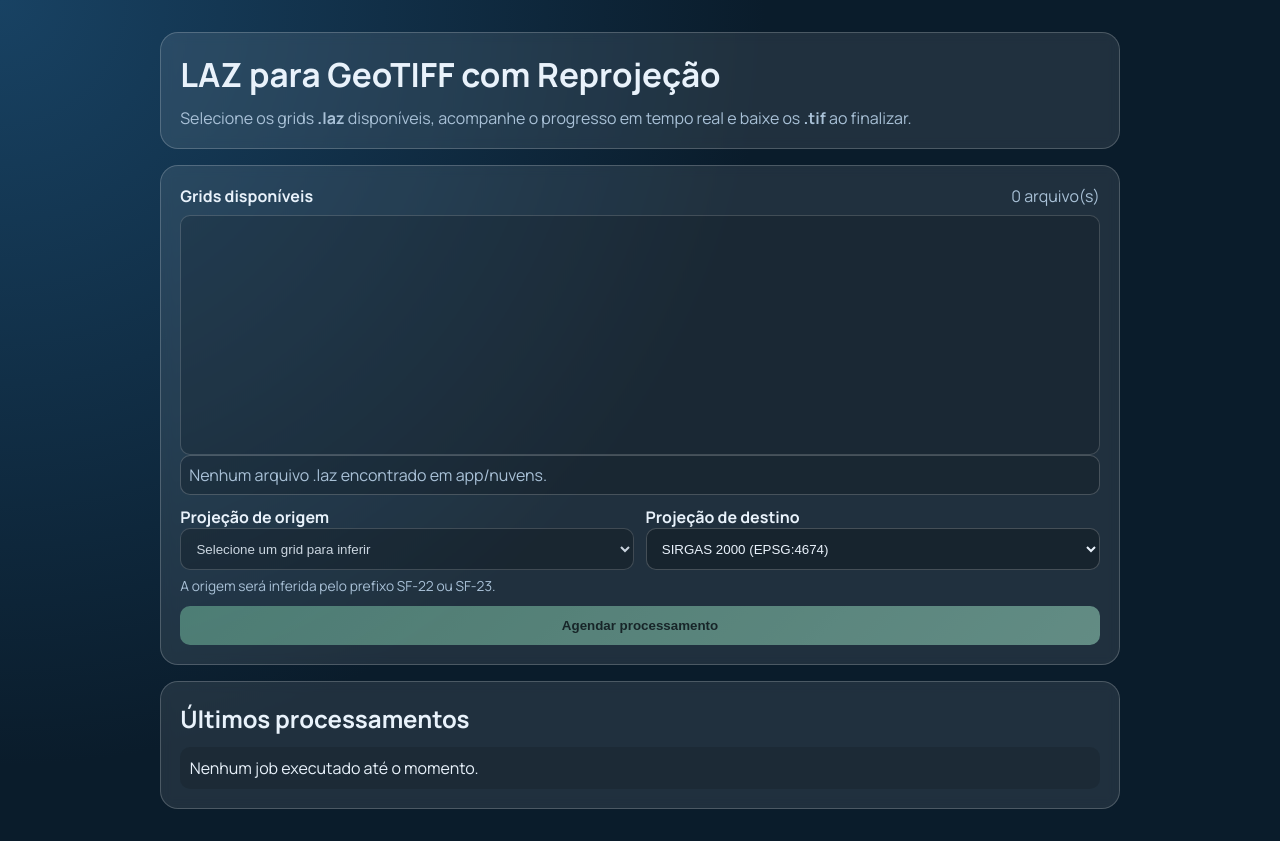
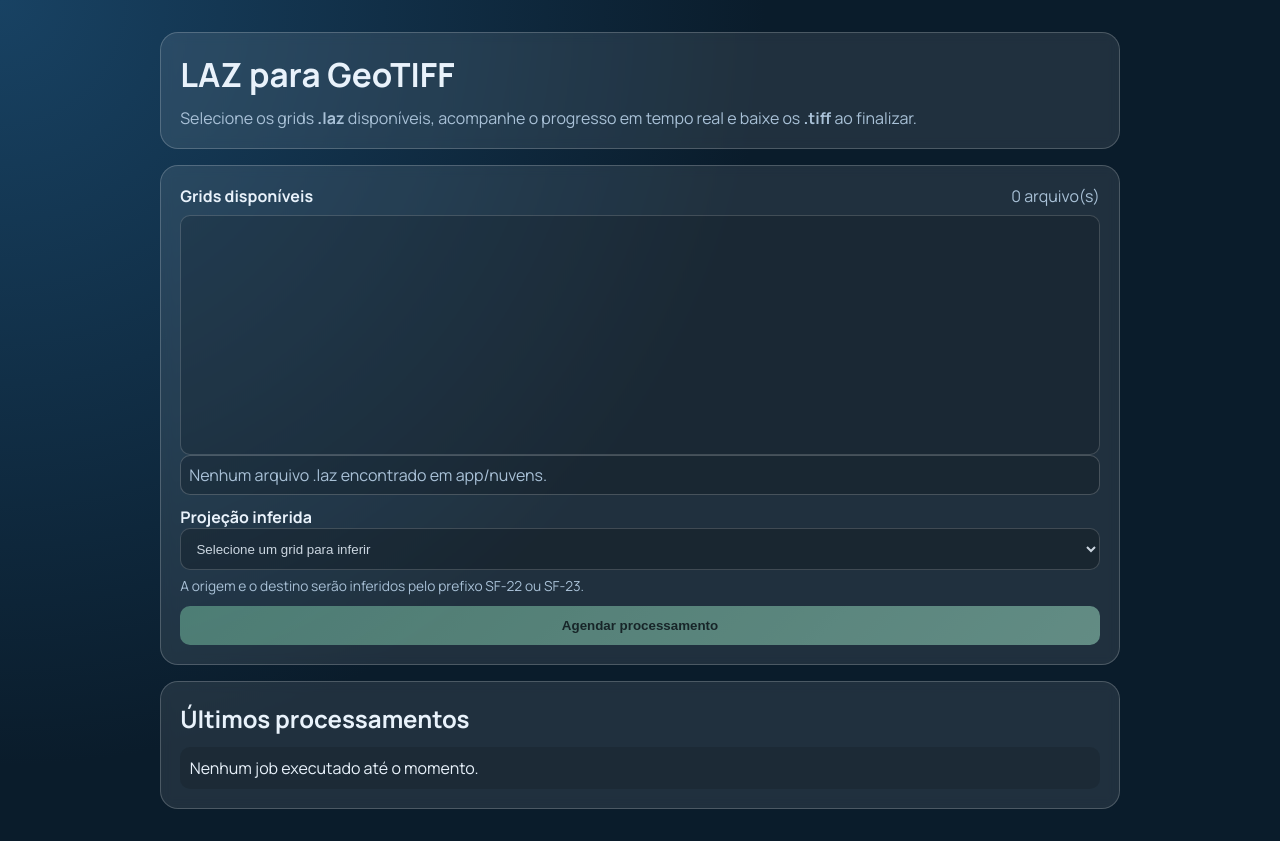
Before and after one commit to spaguas/laz_2_dem, a FastAPI app: page / in a window 1280 px wide. Run offline with FastAPI, Linux system fonts and the light colour scheme; lists and menus that the app fills with data are empty.

Commit message:
Modoficações na escolha do Sistema de Projeção, e local de armazenamento do MDT (*.tif)

```diff
--- a/app/job_worker.py
+++ b/app/job_worker.py
@@ -67,7 +67,7 @@ class JobWorker:
                 job_id,
                 status="processing",
                 progress=60,
-                message=f"Reprojetando de {job.source_srs} para {job.target_srs}",
+                message=f"Gerando GeoTIFF no CRS inferido: {job.target_srs}",
             )
             process_laz_to_dem(
                 input_path=input_path,
--- a/app/laz2dem.py
+++ b/app/laz2dem.py
@@ -154,6 +154,6 @@ def process_laz_to_dem(
         raise RuntimeError(f"Falha ao executar PDAL CLI (code={result.returncode}): {log_tail}")
 
     if not output_path.exists():
-        raise RuntimeError("Saida .tif nao foi criada apos a execucao do pipeline.")
+        raise RuntimeError("Saida .tiff nao foi criada apos a execucao do pipeline.")
 
     return elapsed
--- a/app/main.py
+++ b/app/main.py
@@ -36,7 +36,6 @@ PROJECTION_OPTIONS = [
     {"value": "EPSG:31984", "label": "SIRGAS 2000 / UTM 24S (EPSG:31984)"},
     {"value": "EPSG:31985", "label": "SIRGAS 2000 / UTM 25S (EPSG:31985)"},
 ]
-ALLOWED_PROJECTIONS = {item["value"] for item in PROJECTION_OPTIONS}
 GRID_SOURCE_SRS = {
     "SF-22-": "EPSG:31982",
     "SF-23-": "EPSG:31983",
@@ -74,13 +73,11 @@ def infer_source_srs(grid_name: str) -> str:
     )
 
 
-def find_processed_grids(grid_names: list[str], target_srs: str) -> list[str]:
+def find_processed_grids(grid_names: list[str]) -> list[str]:
     selected = set(grid_names)
     processed = set()
     for job in store.list_jobs():
         if job.original_filename not in selected:
-            continue
-        if job.target_srs != target_srs:
             continue
         if job.status == "completed" and Path(job.output_path).exists():
             processed.add(job.original_filename)
@@ -114,24 +111,21 @@ def home(request: Request) -> HTMLResponse:
 @app.post("/api/jobs")
 def create_job(
     grids: list[str] = Form(...),
-    target_srs: str = Form(...),
     approve_reprocess: Annotated[bool, Form()] = False,
 ) -> JSONResponse:
     if not grids:
         raise HTTPException(status_code=400, detail="Selecione ao menos um grid .laz.")
-    if target_srs not in ALLOWED_PROJECTIONS:
-        raise HTTPException(status_code=400, detail="Projeção de destino inválida.")
 
     selected_paths = [get_grid_path(grid) for grid in grids]
     if len({path.name for path in selected_paths}) != len(selected_paths):
         raise HTTPException(status_code=400, detail="A seleção contém grids duplicados.")
 
     inferred_sources = {path.name: infer_source_srs(path.name) for path in selected_paths}
-    processed_grids = find_processed_grids([path.name for path in selected_paths], target_srs)
+    processed_grids = find_processed_grids([path.name for path in selected_paths])
     if processed_grids and not approve_reprocess:
         return JSONResponse(
             {
-                "detail": "Um ou mais grids selecionados já foram processados para a projeção de destino.",
+                "detail": "Um ou mais grids selecionados já foram processados.",
                 "reprocess_required": True,
                 "grids": processed_grids,
             },
@@ -143,7 +137,8 @@ def create_job(
     for input_path in selected_paths:
         job_id = str(uuid.uuid4())
         source_srs = inferred_sources[input_path.name]
-        output_path = OUTPUT_DIR / f"{job_id}.tif"
+        target_srs = source_srs
+        output_path = OUTPUT_DIR / f"{input_path.stem}.tiff"
         store.create_job(
             JobRecord(
                 id=job_id,
@@ -179,7 +174,6 @@ def create_job(
             "status": "queued",
             "progress": 0,
             "message": f"{len(created_jobs)} grid(s) agendado(s) para execução.",
-            "target_srs": target_srs,
         },
         status_code=202,
     )
@@ -220,5 +214,5 @@ def download_result(job_id: str) -> FileResponse:
     return FileResponse(
         path=output_path,
         media_type="image/tiff",
-        filename=f"{Path(job.original_filename).stem}_{job.target_srs.lower().replace(':', '_')}.tif",
+        filename=output_path.name,
     )
--- a/app/static/app.js
+++ b/app/static/app.js
@@ -37,25 +37,25 @@ function updateSourceProjectionPreview() {
 
   if (selectedGrids.length === 0) {
     sourceSrs.value = "";
-    sourceSrsHint.textContent = "A origem será inferida pelo prefixo SF-22 ou SF-23.";
+    sourceSrsHint.textContent = "A origem e o destino serão inferidos pelo prefixo SF-22 ou SF-23.";
     return;
   }
 
   if (hasUnknown) {
     sourceSrs.value = "";
-    sourceSrsHint.textContent = "Há grid sem prefixo reconhecido para inferir a projeção de origem.";
+    sourceSrsHint.textContent = "Há grid sem prefixo reconhecido para inferir a projeção.";
     return;
   }
 
   if (inferredValues.size === 1) {
     const [value] = inferredValues;
     sourceSrs.value = value;
-    sourceSrsHint.textContent = "Origem inferida automaticamente pelos grids selecionados.";
+    sourceSrsHint.textContent = "CRS inferido automaticamente; o GeoTIFF será gerado nesse mesmo CRS.";
     return;
   }
 
   sourceSrs.value = "mixed";
-  sourceSrsHint.textContent = "Os grids selecionados serão processados com suas projeções de origem correspondentes.";
+  sourceSrsHint.textContent = "Cada grid será processado no CRS inferido a partir do seu nome.";
 }
 
 function showNotice(message) {
@@ -85,7 +85,7 @@ function createJobCard(job) {
       <div class="progress-bar"></div>
     </div>
     <p class="progress-text">0%</p>
-    <a class="download-link hidden" href="#">Baixar resultado .tif</a>
+    <a class="download-link hidden" href="#">Baixar resultado .tiff</a>
   `;
   jobStatusList.appendChild(article);
   setJobView(job);
@@ -102,9 +102,7 @@ function setJobView(data) {
   badge.textContent = data.status;
   badge.className = `badge ${data.status}`;
   article.querySelector(".job-message").textContent = data.message;
-  article.querySelector(".job-srs").textContent = `Origem: ${data.source_srs || "-"} | Destino: ${
-    data.target_srs || "-"
-  }`;
+  article.querySelector(".job-srs").textContent = `CRS: ${data.target_srs || data.source_srs || "-"}`;
   article.querySelector(".progress-bar").style.width = `${data.progress}%`;
   article.querySelector(".progress-text").textContent = `${data.progress}%`;
 
--- a/app/static/styles.css
+++ b/app/static/styles.css
@@ -84,6 +84,10 @@ select option {
   display: grid;
   grid-template-columns: repeat(2, minmax(0, 1fr));
   gap: 0.7rem;
+}
+
+.projection-grid.single-field {
+  grid-template-columns: 1fr;
 }
 
 button {
--- a/app/templates/index.html
+++ b/app/templates/index.html
@@ -9,10 +9,10 @@
   <body>
     <main class="app-shell">
       <section class="panel hero">
-        <h1>LAZ para GeoTIFF com Reprojeção</h1>
+        <h1>LAZ para GeoTIFF</h1>
         <p>
           Selecione os grids <strong>.laz</strong> disponíveis, acompanhe o progresso em tempo real e baixe os
-          <strong>.tif</strong> ao finalizar.
+          <strong>.tiff</strong> ao finalizar.
         </p>
       </section>
 
@@ -35,9 +35,9 @@
             {% endif %}
           </div>
 
-          <div class="projection-grid">
+          <div class="projection-grid single-field">
             <div>
-              <label for="sourceSrs">Projeção de origem</label>
+              <label for="sourceSrs">Projeção inferida</label>
               <select id="sourceSrs" disabled>
                 <option value="">Selecione um grid para inferir</option>
                 <option value="mixed">Múltiplas projeções inferidas</option>
@@ -45,17 +45,9 @@
                 <option value="{{ projection.value }}">{{ projection.label }}</option>
                 {% endfor %}
               </select>
-              <p id="sourceSrsHint" class="field-hint">A origem será inferida pelo prefixo SF-22 ou SF-23.</p>
-            </div>
-            <div>
-              <label for="targetSrs">Projeção de destino</label>
-              <select id="targetSrs" name="target_srs" required>
-                {% for projection in projections %}
-                <option value="{{ projection.value }}" {% if projection.value == "EPSG:4674" %}selected{% endif %}>
-                  {{ projection.label }}
-                </option>
-                {% endfor %}
-              </select>
+              <p id="sourceSrsHint" class="field-hint">
+                A origem e o destino serão inferidos pelo prefixo SF-22 ou SF-23.
+              </p>
             </div>
           </div>
 
@@ -68,7 +60,7 @@
       <dialog id="reprocessDialog" class="confirm-dialog">
         <form method="dialog">
           <h2>Confirmar reprocessamento</h2>
-          <p>Os grids abaixo já possuem processamento concluído para a projeção de destino selecionada.</p>
+          <p>Os grids abaixo já possuem processamento concluído.</p>
           <ul id="reprocessGridList"></ul>
           <div class="dialog-actions">
             <button id="cancelReprocessButton" type="button" class="secondary-button">Cancelar</button>
@@ -84,7 +76,7 @@
           <li>
             <span>{{ job.original_filename }}</span>
             <span class="badge {{ job.status }}">{{ job.status }}</span>
-            <span>{{ job.progress }}% | {{ job.source_srs }} -> {{ job.target_srs }}</span>
+            <span>{{ job.progress }}% | CRS: {{ job.target_srs }}</span>
           </li>
           {% else %}
           <li>Nenhum job executado até o momento.</li>
```
